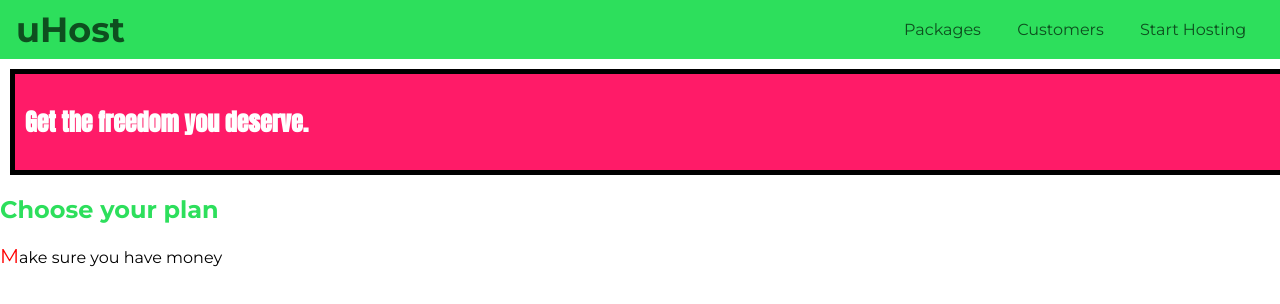
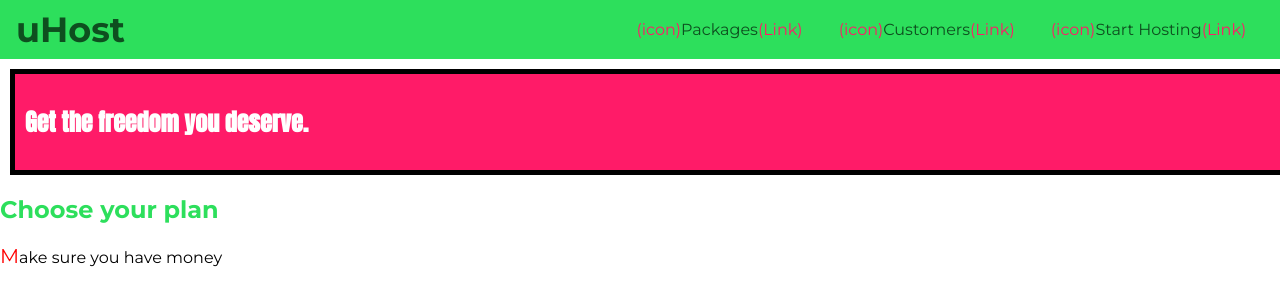
Before and after one commit to edayan/complete-css-guide, a plain HTML site: page index.html in a window 1280 px wide. Drawn offline with Linux system fonts and the light colour scheme.

Commit message:
speudo elements after and before

```diff
--- a/main.css
+++ b/main.css
@@ -79,6 +79,16 @@ body {
   color: white;
 }
 
+.main-nav__item a::after {
+  content: "(Link)";
+  color: #ff1b68;
+}
+
+.main-nav__item a::before {
+  content: "(icon)";
+  color: #ff1b68;
+}
+
 p::first-letter {
   color: red;
   font-size: 20px;
```
